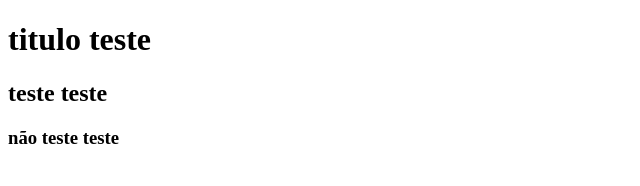
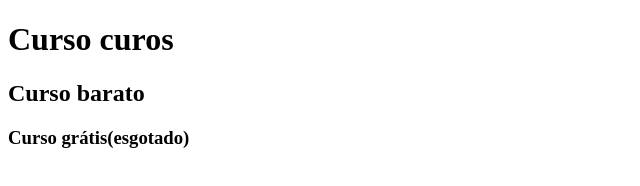
Before and after one commit to Guilherme-Medeiros-de-Melo/Site-teste, a plain HTML site: page index.html in a window 1280 px wide. Shown: the whole page, without its empty margins (0-640 px from the left). Drawn offline with Linux system fonts and the light colour scheme.

Commit message:
Conteúdo criado

```diff
--- a/index.html
+++ b/index.html
@@ -4,18 +4,18 @@
     <meta charset="UTF-8">
     <meta http-equiv="X-UA-Compatible" content="IE=edge">
     <meta name="viewport" content="width=device-width, initial-scale=1.0">
-    <title>Titulo teste</title>
+    <title>Curso CAROS</title>
 </head>
 <body>
     <main>
         <header>
-            <h1>titulo teste</h1>
+            <h1>Curso curos</h1>
         </header>
         <article>
-            <h2>teste teste</h2>
+            <h2>Curso barato</h2>
         </article>
         <article>
-            <h3>não teste teste</h3>
+            <h3>Curso grátis(esgotado)</h3>
         </article>
     </main>
 </body>
```
